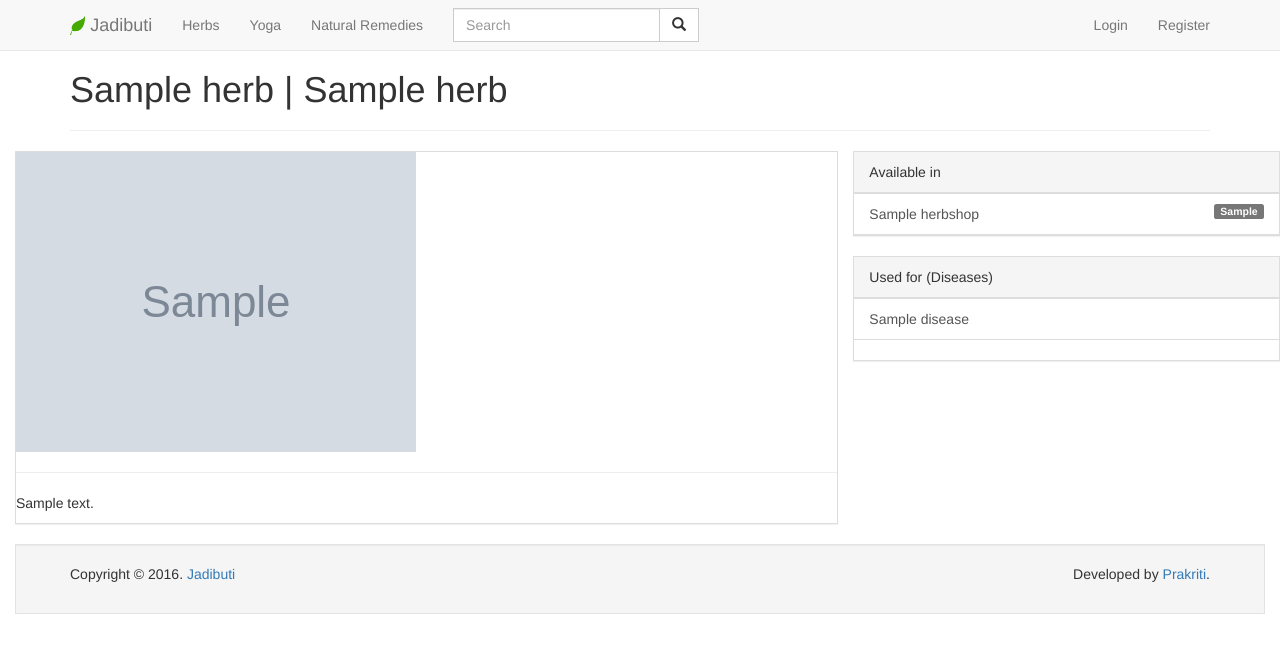
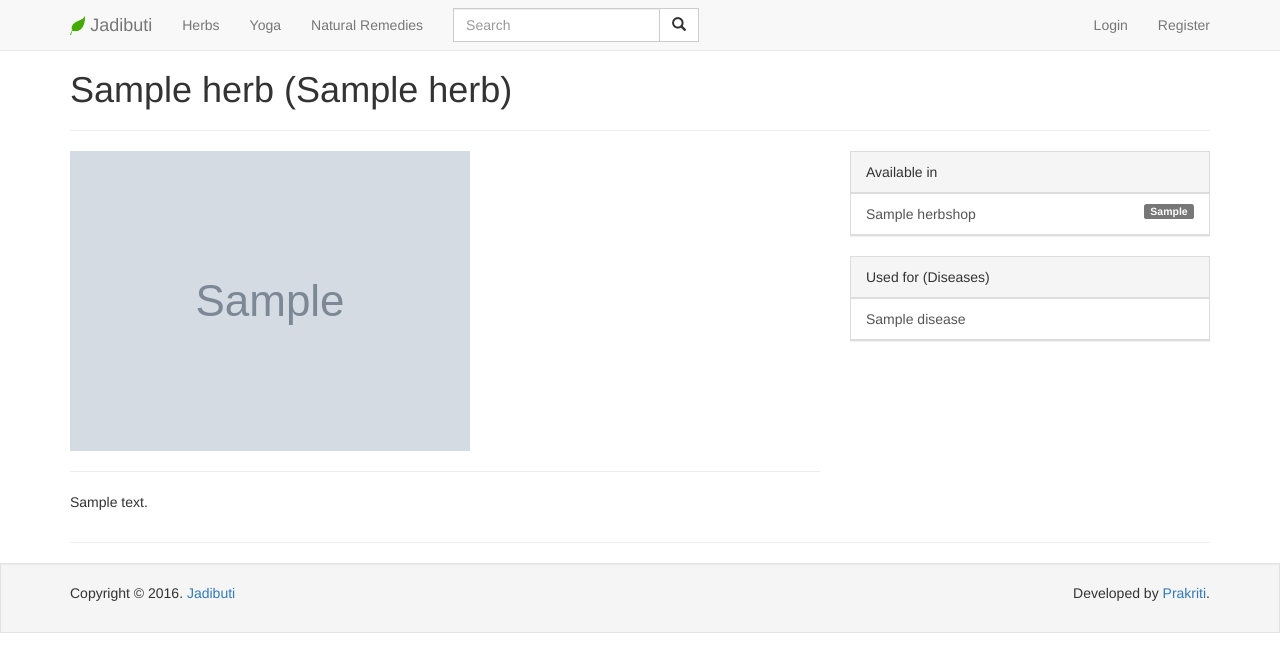
Before and after one commit to munikarmanish/jadibuti, a Django app: page /browse/herbs/1/ in a window 1280 px wide. Shown: the top 672 px of the page. Run offline with Django 3.2, Linux system fonts and the light colour scheme; tables that the repository leaves empty hold one stand-in row (values such as "Sample post"); grey boxes marked "Sample" are stand-in pictures; some libraries are stand-ins or nearby versions.

Commit message:
improved herb detail page

```diff
--- a/templates/herb_detail.html
+++ b/templates/herb_detail.html
@@ -1,37 +1,43 @@
 {% extends 'base.html' %}
+{% load markdown_deux_tags %}
 
-{% load markdown_deux_tags %}
 
 {% block page_title %}
     {{ herb.eng_name }}
 {% endblock page_title %}
 
+
 {% block page_header %}
     <header>
     <div class="container">
-    <h1>{{ herb.eng_name }}{% if herb.nep_name %} | {{ herb.nep_name }}{% endif %}</h1>
+        <h1>{{ herb.eng_name }} {% if herb.nep_name %} ({{ herb.nep_name }}) {% endif %}</h1>
         <hr>
     </div><!--container-->
     </header>
 {% endblock page_header %}
 
+
 {% block main %}
-<div class="container col-md-12">
+
+<div class="container">
 <div class="row">
-    <div class="col-md-8">
-<div class="panel panel-default">
+
+    <!--detail-->
+    <div class="col-sm-8">
         {% if herb.image %}
-    <img src="{{ herb.image.url }}" class="image-responsive" />
+        <img src="{{ herb.image.url }}" class="img-responsive" />
         <hr>
         {% endif %}
 
         <div class="content">
         {{ herb.description|markdown }}
         </div><!--content-->
-</div><!--panel-->
-    </div><!--column 1-->
-<div class="col-md-4">
-<div class="row">
+    </div><!--detail-->
+
+
+    <!-- sidebar -->
+    <div class="col-sm-4">
+
         <div class="panel panel-default">
             <div class="panel-heading">
                 Available in
@@ -46,22 +52,27 @@
                 </ul>
             </div><!--panel-body-->
         </div><!--panel-->
+
         <div class="panel panel-default">
             <div class="panel-heading">
                 Used for (Diseases)
             </div>
             <div class="panel-body" style="padding:0;">
-        <ul class="list-group" style="padding:0;">
+                <ul class="list-group" style="margin:0;">
                 {% for disease in diseases_cured %}
                     <a href="#" class="list-group-item">
                         {{ disease.name }}
                     </a>
                 {% endfor %}
                 </ul>
-    </div>
-  </div>
-  </div><!--col 2-->
+            </div><!--panel-body-->
+        </div><!--panel-->
+
+    </div><!--sidebar -->
+
 </div><!--row-->
+
+    <hr>
 </div><!--container-->
 
 {% endblock main %}
```
Also changed, not shown: templates/browse_yogas.html (+7 -4 lines). Lines whose indentation alone changed are shown as unchanged.
